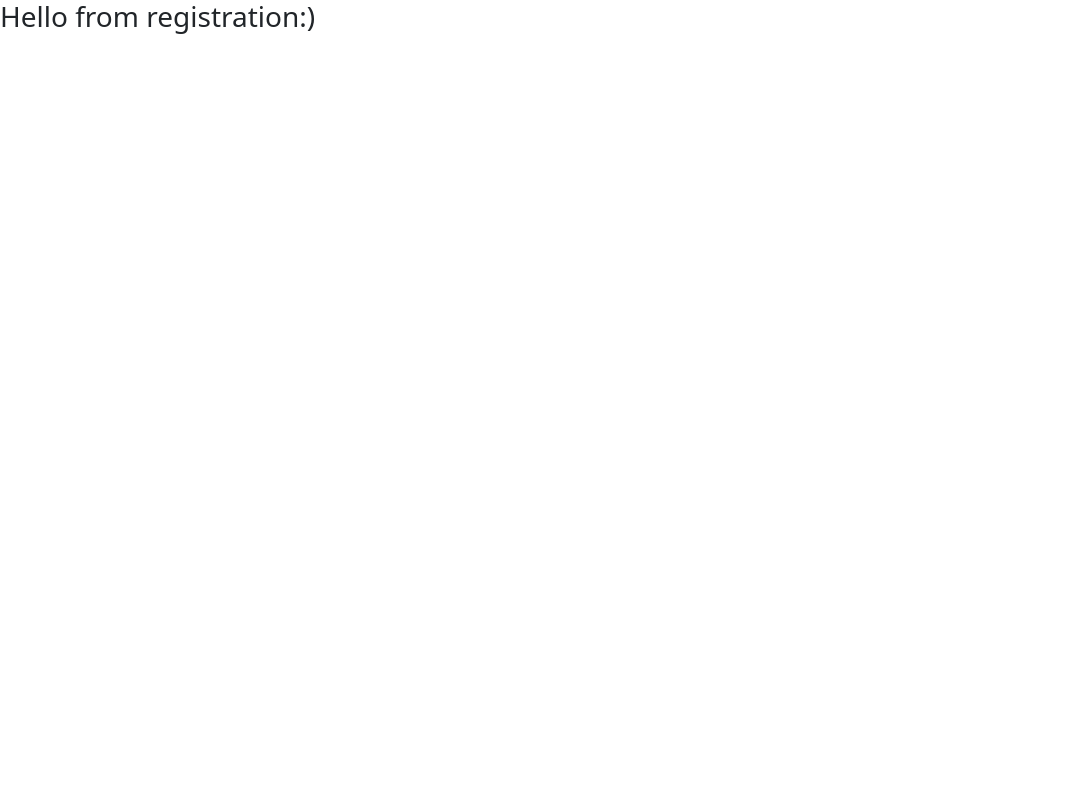
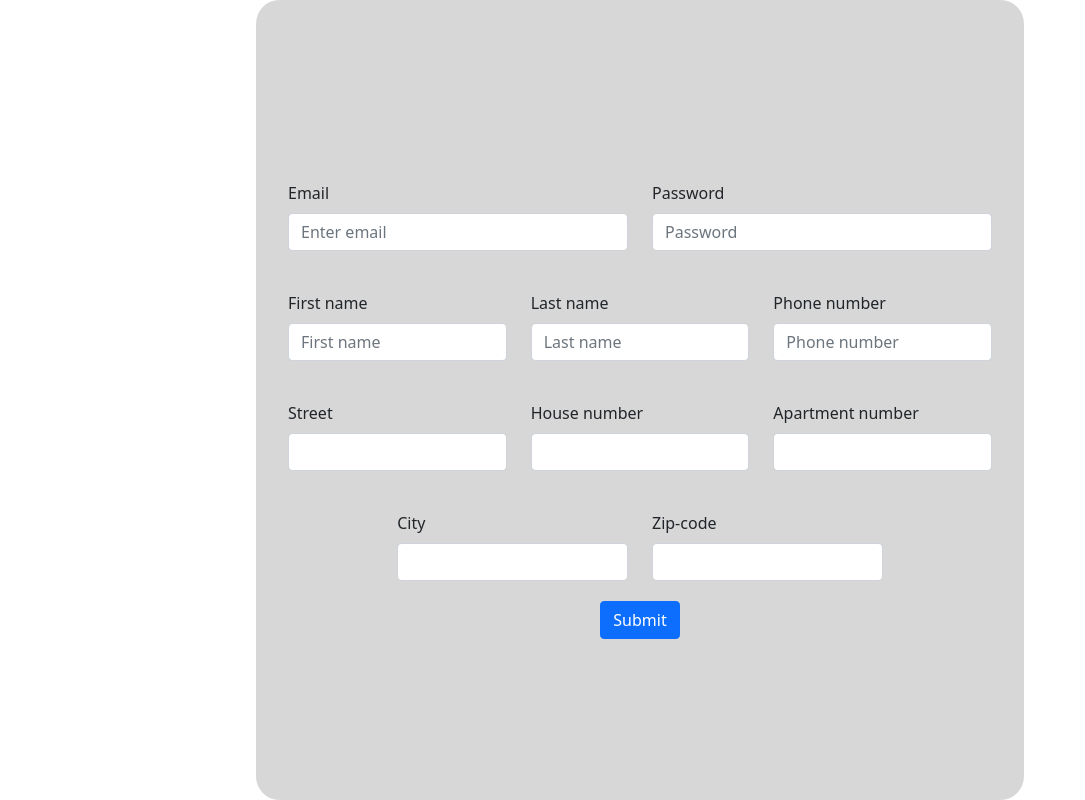
Before and after one commit to LukaszMalinowski/MAS2021-frontend, a React (Create React App) app: page /registration in a window 1280 px wide. Shown: the whole page, without its empty margins (0-1085 px from the left). Built offline with nearby package versions, Linux system fonts and the light colour scheme.

Commit message:
Added registration form

```diff
--- a/src/App.js
+++ b/src/App.js
@@ -2,7 +2,7 @@ import {Component} from "react";
 import { Route, Redirect} from "react-router-dom";
 import LoginPage from "./pages/LoginPage/LoginPage";
 import MainPage from "./pages/MainPage/MainPage";
-import RegistrationPage from "./pages/RegistrationPage";
+import RegistrationPage from "./pages/RegistrationPage/RegistrationPage";
 
 class App extends Component {
     render() {
--- a/src/pages/LoginPage/LoginPage.css
+++ b/src/pages/LoginPage/LoginPage.css
@@ -11,17 +11,14 @@
     padding: 3px;
 }
 
-.LoginPage button {
-    background-color: rgba(31, 31, 31, 0.65);
-}
-
-.LoginPage button:hover {
-    background-color: rgba(31, 31, 31, 0.91);
-}
-
 .LoginPage-error {
     margin-top: 10px;
     font-family: "Roboto", "Helvetica", "Arial", sans-serif;
     font-size: 15px;
     color: red;
 }
+
+.LoginPage-registration-button {
+    margin-top: 20px;
+    text-decoration: none;
+}
--- a/src/pages/LoginPage/LoginPage.js
+++ b/src/pages/LoginPage/LoginPage.js
@@ -1,6 +1,6 @@
 import {Component} from "react";
 import AuthService from "../../services/auth-service"
-import {Redirect} from "react-router-dom";
+import {NavLink, Redirect} from "react-router-dom";
 import {Button, TextField} from "@material-ui/core";
 import './LoginPage.css';
 
@@ -88,11 +88,16 @@ class LoginPage extends Component {
                     <div className="row">
                         <Button
                             variant="contained"
-                            className="LoginPage-submit col"
+                            className="col"
                             color="primary"
                             onClick={this.handleLogin}>
-                            Submit
+                            Login
                         </Button>
+                        <NavLink to="/registration" className="LoginPage-registration-button">
+                            <Button>
+                                Register
+                            </Button>
+                        </NavLink>
                     </div>
                 </form>
             </div>
--- a/src/pages/RegistrationPage.js
+++ /dev/null
@@ -1,13 +0,0 @@
-import {Component} from "react";
-
-
-class RegistrationPage extends Component {
-
-    render() {
-        return (
-            <h3>Hello from registration:)</h3>
-        )
-    }
-}
-
-export default RegistrationPage;
--- /dev/null
+++ b/src/pages/RegistrationPage/RegistrationPage.css
@@ -0,0 +1,12 @@
+.Registration-page {
+    display: flex;
+    flex-direction: column;
+    justify-content: center;
+    align-items: center;
+    min-height: 100vh;
+    background-color: #d7d7d7;
+    padding: 20px;
+    width: 60%;
+    margin: auto;
+    border-radius: 3%;
+}
--- /dev/null
+++ b/src/pages/RegistrationPage/RegistrationPage.js
@@ -0,0 +1,84 @@
+import {Component} from "react";
+import {Button, Col, Container, Form, Row} from "react-bootstrap";
+import "./RegistrationPage.css"
+
+class RegistrationPage extends Component {
+
+    handleChange = evt => {
+        this.setState({[evt.target.id]: evt.target.value})
+    }
+
+    render() {
+        console.log(this.state)
+
+        return (
+            <Form className="Registration-page">
+                <Container style={{marginTop: "20px", marginBottom: "20px"}}>
+                    <Row>
+                        <Col>
+                            <Form.Label>Email</Form.Label>
+                            <Form.Control id="email" type="email" placeholder="Enter email" onChange={this.handleChange}/>
+                        </Col>
+                        <Col>
+                            <Form.Label>Password</Form.Label>
+                            <Form.Control id="password" type="password" placeholder="Password" onChange={this.handleChange}/>
+                        </Col>
+                    </Row>
+                </Container>
+
+                <Container style={{marginTop: "20px", marginBottom: "20px"}}>
+                    <Row>
+                        <Col>
+                            <Form.Label>First name</Form.Label>
+                            <Form.Control id="firstName" type="text" placeholder="First name" onChange={this.handleChange}/>
+                        </Col>
+                        <Col>
+                            <Form.Label>Last name</Form.Label>
+                            <Form.Control id="lastName" type="text" placeholder="Last name" onChange={this.handleChange}/>
+                        </Col>
+                        <Col>
+                            <Form.Label>Phone number</Form.Label>
+                            <Form.Control id="phoneNumber" type="text" placeholder="Phone number" onChange={this.handleChange}/>
+                        </Col>
+                    </Row>
+                </Container>
+
+                <Container style={{marginTop: "20px", marginBottom: "20px"}}>
+                    <Row>
+                        <Col>
+                            <Form.Label>Street</Form.Label>
+                            <Form.Control id="street" type="text" onChange={this.handleChange}/>
+                        </Col>
+                        <Col>
+                            <Form.Label>House number</Form.Label>
+                            <Form.Control id="houseNumber" type="text" onChange={this.handleChange}/>
+                        </Col>
+                        <Col>
+                            <Form.Label>Apartment number</Form.Label>
+                            <Form.Control id="apartmentNumber" type="text" onChange={this.handleChange}/>
+                        </Col>
+                    </Row>
+                </Container>
+                <Container style={{marginTop: "20px", marginBottom: "20px", width: "70%"}}>
+                    <Row>
+                        <Col>
+                            <Form.Label>City</Form.Label>
+                            <Form.Control id="city" type="text" onChange={this.handleChange}/>
+                        </Col>
+                        <Col>
+                            <Form.Label>Zip-code</Form.Label>
+                            <Form.Control id="zipcode" type="text" onChange={this.handleChange}/>
+                        </Col>
+                    </Row>
+                </Container>
+                <div style={{textAlign: "center"}}>
+                    <Button style={{textAlign: "center", margin: "auto"}} variant="primary" type="submit">
+                        Submit
+                    </Button>
+                </div>
+            </Form>
+        )
+    }
+}
+
+export default RegistrationPage;
```
